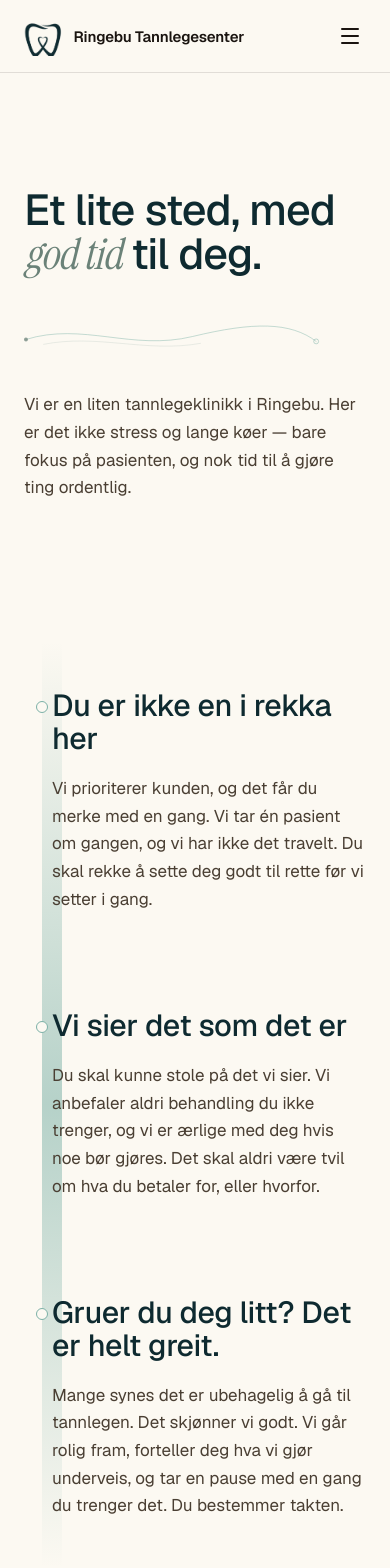
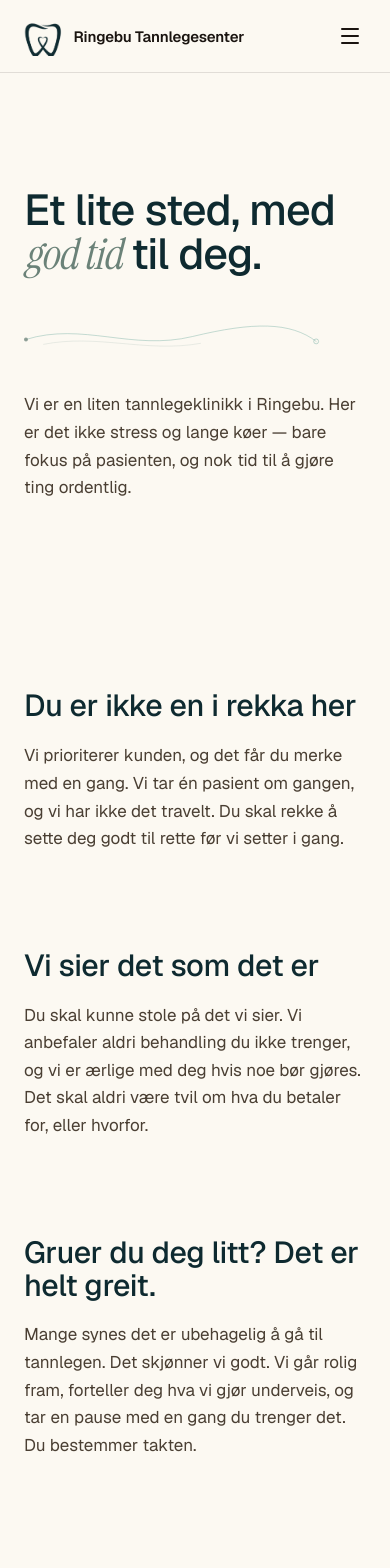
Before and after one commit to daodiii/Ringebu, a Next.js app: page /informasjon in a window 390 px wide. Shown: the top 1568 px of the page. Built offline with nearby package versions, Linux system fonts and the light colour scheme.

Commit message:
Revert "fix: show the green thread on the Om oss passages on mobile (#12)" (#13)
This reverts commit debeed6513fd0adbcb375a910953059289164a8c.

Co-authored-by: Daod Ilyas <daodilyas@Daods-MacBook-Air.local>

```diff
--- a/src/app/informasjon/page.tsx
+++ b/src/app/informasjon/page.tsx
@@ -157,12 +157,7 @@ export default function OmOss() {
           />
         </svg>
 
-        <div className="relative space-y-24 py-12 pl-7 md:space-y-32 md:py-16 md:pl-32">
-          {/* Mobile thread — a green line down the passages */}
-          <div
-            aria-hidden
-            className="pointer-events-none absolute left-[18px] top-0 h-full w-px bg-gradient-to-b from-transparent via-[var(--color-amber-deep)]/55 to-transparent md:hidden"
-          />
+        <div className="relative space-y-24 py-12 md:space-y-32 md:py-16 md:pl-32">
           {passages.map((p, i) => (
             <RevealOnScroll key={p.title} delay={i * 0.05}>
               <article
@@ -173,7 +168,7 @@ export default function OmOss() {
                 {/* Node marker */}
                 <span
                   aria-hidden
-                  className="absolute -left-4 top-3 h-3 w-3 rounded-full border border-[var(--color-amber-deep)] bg-[var(--color-paper)] md:-left-8"
+                  className="absolute -left-8 top-3 hidden h-3 w-3 rounded-full border border-[var(--color-amber-deep)] bg-[var(--color-paper)] md:block"
                 />
                 <h2
                   className={`${serif} text-[var(--color-ink)]`}
```
